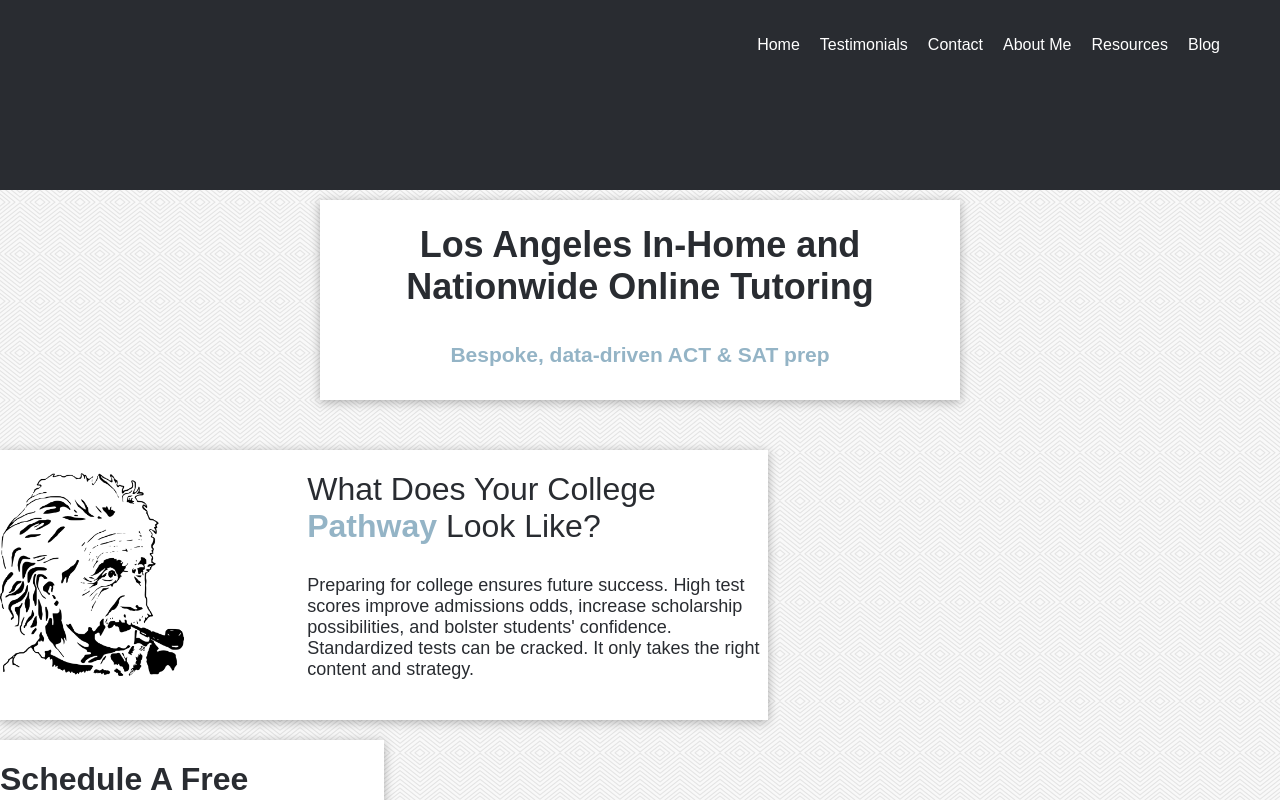
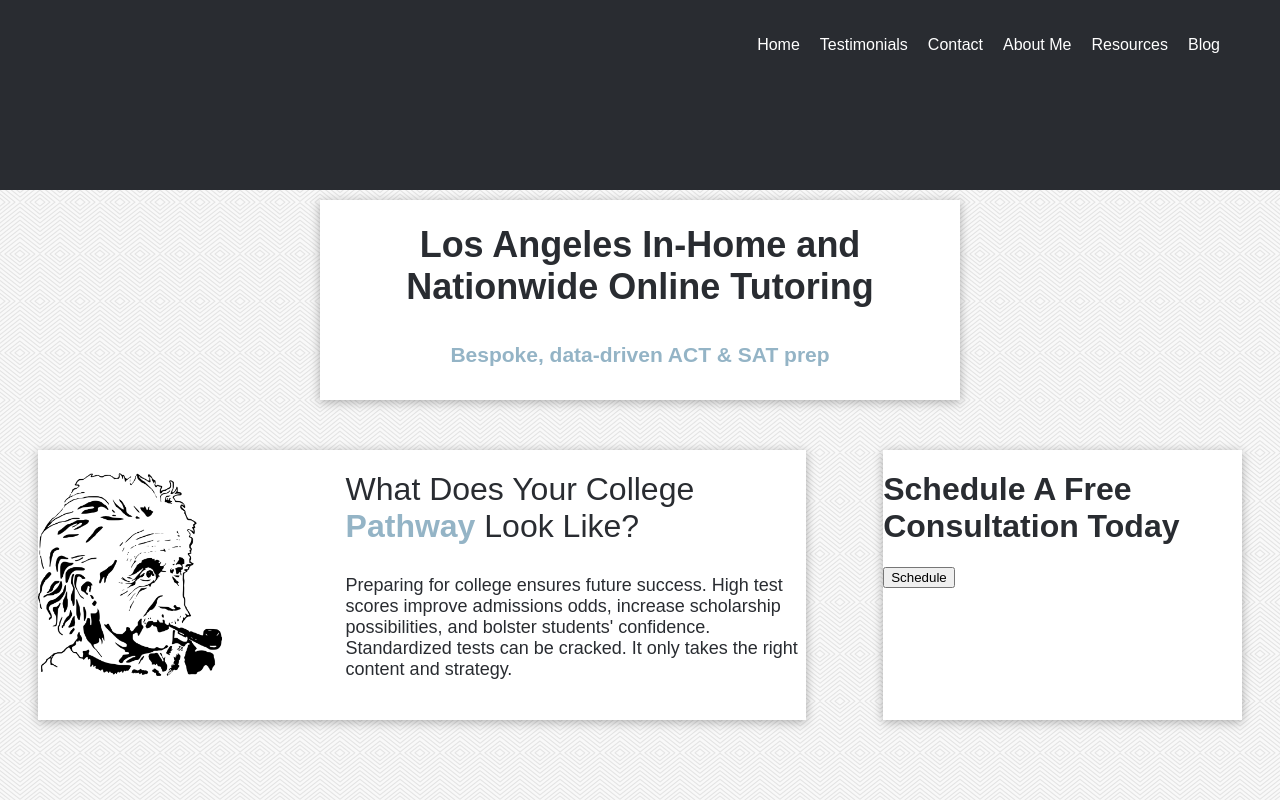
Before and after one commit to abomb14c/alex-tutoring, a React (Create React App) app: page / in a window 1280 px wide. Shown: the top 800 px of the page. Built offline with nearby package versions, Linux system fonts and the light colour scheme.

Commit message:
Add intro container and styling

```diff
--- a/src/Components/App/App.js
+++ b/src/Components/App/App.js
@@ -2,9 +2,8 @@ import React, { Component } from 'react';
 import { Route, NavLink, Link } from 'react-router-dom'
 import Navigation from '../Navigation/Navigation'
 import Mission from '../Mission/Mission'
-import Intro from '../Intro/Intro'
-import ScheduleCard from '../ScheduleCard/ScheduleCard'
 import './App.css';
+import IntroContainer from '../IntroContainer/IntroContainer';
 
 class App extends Component {
   render() {
@@ -14,8 +13,7 @@ class App extends Component {
           <Navigation />
         </header>
         <Mission />
-        <Intro />
-        <ScheduleCard />
+        <IntroContainer />
       </div>
     );
   }
--- a/src/Components/Intro/intro.css
+++ b/src/Components/Intro/intro.css
@@ -8,7 +8,7 @@
     color: #292c31;
     display: flex;
     height: 270px;
-    margin-top: 50px;
+    /* margin-top: 50px; */
     text-align: left;
     width: 60vw;
 }
--- /dev/null
+++ b/src/Components/IntroContainer/IntroContainer.js
@@ -0,0 +1,15 @@
+import React from 'react'
+import Intro from '../Intro/Intro'
+import ScheduleCard from '../ScheduleCard/ScheduleCard'
+import './intro-container.css'
+
+const IntroContainer = () => {
+    return (
+        <div className="intro-container">
+            <Intro />
+            <ScheduleCard />
+        </div>
+    )
+}
+
+export default IntroContainer
--- /dev/null
+++ b/src/Components/IntroContainer/intro-container.css
@@ -0,0 +1,6 @@
+.intro-container {
+    display: flex;
+    justify-content: space-around;
+    margin-top: 50px;
+    vertical-align: top;
+}
--- a/src/Components/ScheduleCard/schedulecard.css
+++ b/src/Components/ScheduleCard/schedulecard.css
@@ -1,10 +1,10 @@
-.schedule-card{
+.schedule-card {
     background-color: #fff;
     box-shadow: 0px 2px 10px 0px rgba(0, 0, 0, 0.30);
     color: #292c31;
     display: flex;
     height: 270px;
-    margin-top: 20px;
+    /* margin-top: 20px; */
     text-align: left;
-    width: 30vw;
+    width: 28vw;
 }
```
